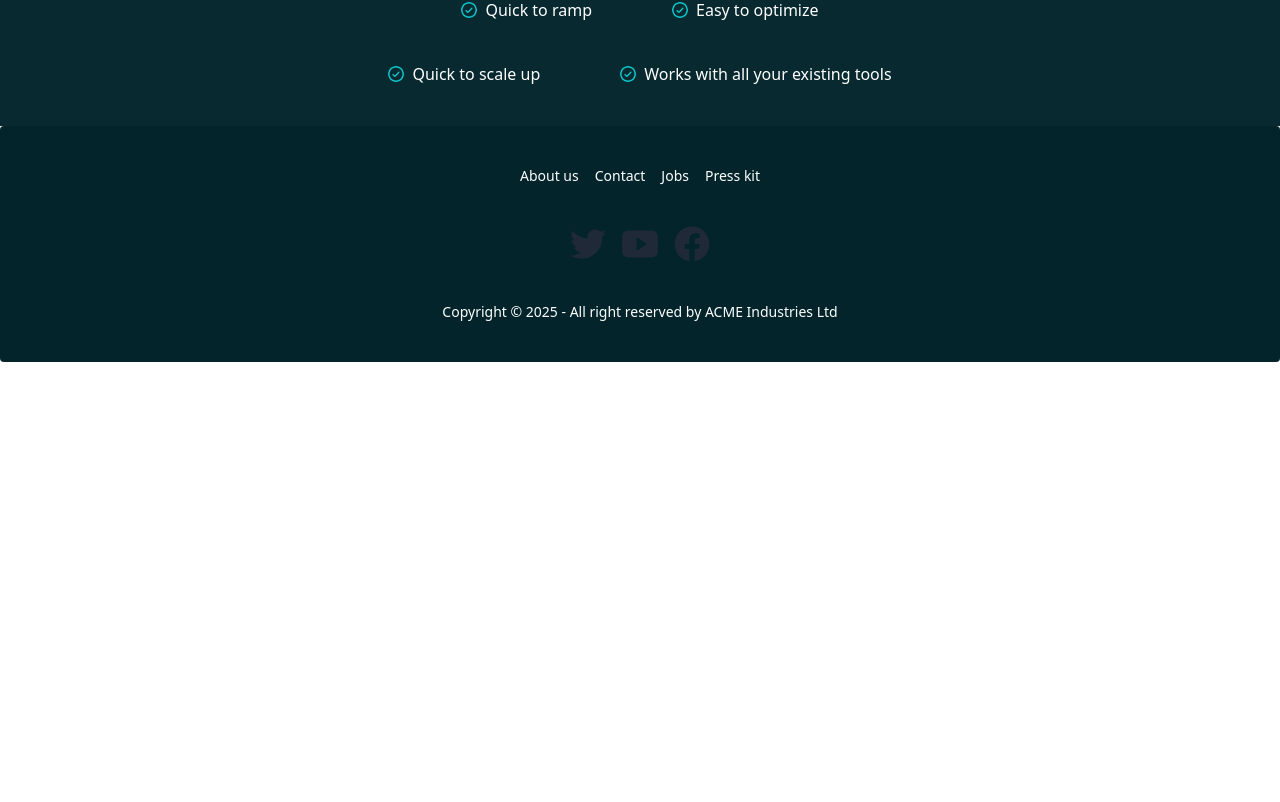
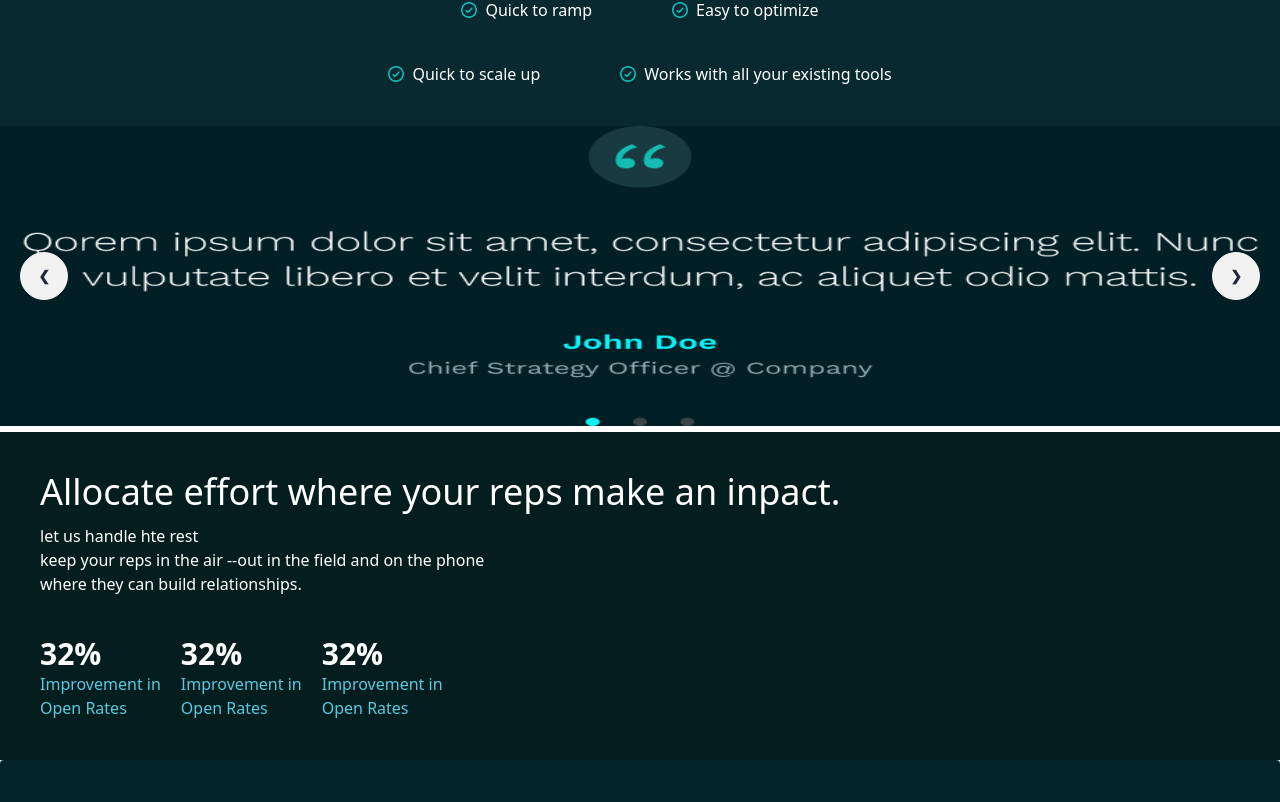
Before and after one commit to M-Rakib-Ahmed/hablu-assingment-seven, a React (Vite) app: page / in a window 1280 px wide. Shown: the part 1554-2356 px from the top of the page. Before the commit the page ends 1916 px from the top, so only its background shows below. Built offline with nearby package versions, Linux system fonts and the light colour scheme.

Commit message:
red error button added

```diff
--- /dev/null
+++ b/src/components/AllocateSection.jsx
@@ -0,0 +1,38 @@
+
+
+const AllocateSection = () => {
+    return (
+        <div className="flex justify-between p-10  bg-[#041e1f]">
+            <div className=" text-white">
+                <h2 className="text-4xl mb-3">Allocate effort where your reps make an inpact.</h2>
+                <p>let us handle hte rest</p>
+                <p>keep your reps in the air --out in the field and on the phone <br /> where they can build relationships.</p>
+                <div className="flex gap-5 mt-10">
+                    <div>
+                        <h2 className="text-3xl font-bold">32%
+
+                        </h2>
+                        <p className="text-[#5acade]">Improvement in  <br /> Open Rates</p>
+                    </div>
+                    <div>
+                        <h2 className="text-3xl font-bold">32%
+
+                        </h2>
+                        <p className="text-[#5acade]">Improvement in  <br /> Open Rates</p>
+                    </div>
+                    <div>
+                        <h2 className="text-3xl font-bold">32%
+
+                        </h2>
+                        <p className="text-[#5acade]">Improvement in  <br /> Open Rates</p>
+                    </div>
+                </div>
+            </div>
+            <div>
+
+            </div>
+       </div>
+    );
+};
+
+export default AllocateSection;
--- /dev/null
+++ b/src/components/EmbraceSection.jsx
@@ -0,0 +1,15 @@
+
+
+const EmbraceSection = () => {
+    return (
+        <div>
+          <h3>get started</h3>
+          <h2>embrace the new era of outbound.</h2>
+            <p>Wizia lets you train, activate, and optimize aiDRs.
+                Take your outbound to new levels of performance and efficiency.</p>
+            <button>Sign Up for the Beta</button>
+        </div>
+    );
+};
+
+export default EmbraceSection;
--- /dev/null
+++ b/src/components/Hero2.jsx
@@ -0,0 +1,43 @@
+import image from '../assets/frame.png'
+
+
+const Hero2 = () => {
+    return (
+        <div>
+            <div className="carousel  bg-[#011f24] h-[300px]">
+                <div id="slide1" className="carousel-item relative w-full">
+                    <img
+                        src={image}
+                        className="w-full" />
+                    <div className="absolute left-5 right-5 top-1/2 flex -translate-y-1/2 transform justify-between">
+                        <a href="#slide4" className="btn btn-circle">❮</a>
+                        <a href="#slide2" className="btn btn-circle">❯</a>
+                    </div>
+                </div>
+                <div id="slide2" className="carousel-item relative w-full">
+                    <img className='w-full' src={image} alt="" />
+                    <div className="absolute left-5 right-5 top-1/2 flex -translate-y-1/2 transform justify-between">
+                        <a href="#slide1" className="btn btn-circle">❮</a>
+                        <a href="#slide3" className="btn btn-circle">❯</a>
+                    </div>
+                </div>
+                <div id="slide3" className="carousel-item relative w-full">
+                    <img className='w-full' src={image} alt="" />
+                    <div className="absolute left-5 right-5 top-1/2 flex -translate-y-1/2 transform justify-between">
+                        <a href="#slide2" className="btn btn-circle">❮</a>
+                        <a href="#slide4" className="btn btn-circle">❯</a>
+                    </div>
+                </div>
+                <div id="slide4" className="carousel-item relative w-full">
+                    <img  className='w-full' src={image} alt="" />
+                    <div className="absolute left-5 right-5 top-1/2 flex -translate-y-1/2 transform justify-between">
+                        <a href="#slide3" className="btn btn-circle">❮</a>
+                        <a href="#slide1" className="btn btn-circle">❯</a>
+                    </div>
+                </div>
+            </div>
+        </div>
+    );
+};
+
+export default Hero2;
--- a/src/components/MainLayout.jsx
+++ b/src/components/MainLayout.jsx
@@ -5,6 +5,8 @@ import Hero from "./Hero";
 import OurTrusted from "./OurTrusted";
 import Card from "./Card";
 import TraniSection from "./TraniSection";
+import Hero2 from "./Hero2";
+import AllocateSection from "./AllocateSection";
 
 
 const MainLayout = () => {
@@ -16,6 +18,8 @@ const MainLayout = () => {
            <OurTrusted ></OurTrusted>
            <Card></Card>
            <TraniSection></TraniSection>
+           <Hero2></Hero2>
+           <AllocateSection></AllocateSection>
 
            {/* footer */}
            <Footer></Footer>
--- /dev/null
+++ b/src/components/Page1.jsx
@@ -0,0 +1,10 @@
+
+const Page1 = () => {
+    return (
+        <div>
+            <h2>this is a page 1</h2>
+        </div>
+    );
+};
+
+export default Page1;
--- /dev/null
+++ b/src/components/Page2.jsx
@@ -0,0 +1,11 @@
+
+
+const Page2 = () => {
+    return (
+        <div>
+           <h2>this is a page 2</h2>
+        </div>
+    );
+};
+
+export default Page2;
--- /dev/null
+++ b/src/components/Page3.jsx
@@ -0,0 +1,11 @@
+
+
+const Page3 = () => {
+    return (
+        <div>
+           <h2>this is page 3</h2>
+        </div>
+    );
+};
+
+export default Page3;
```
Also changed, not shown: src/assets/frame.png (added).
